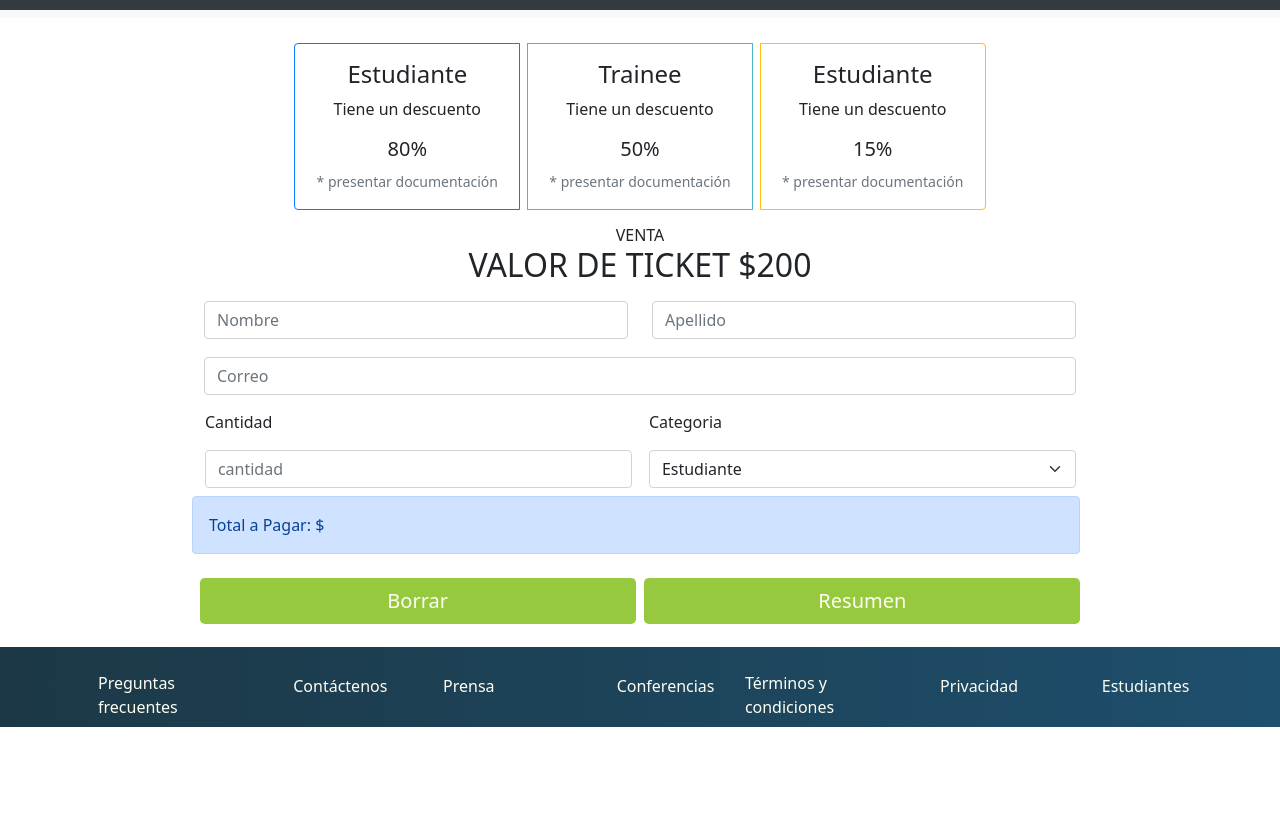
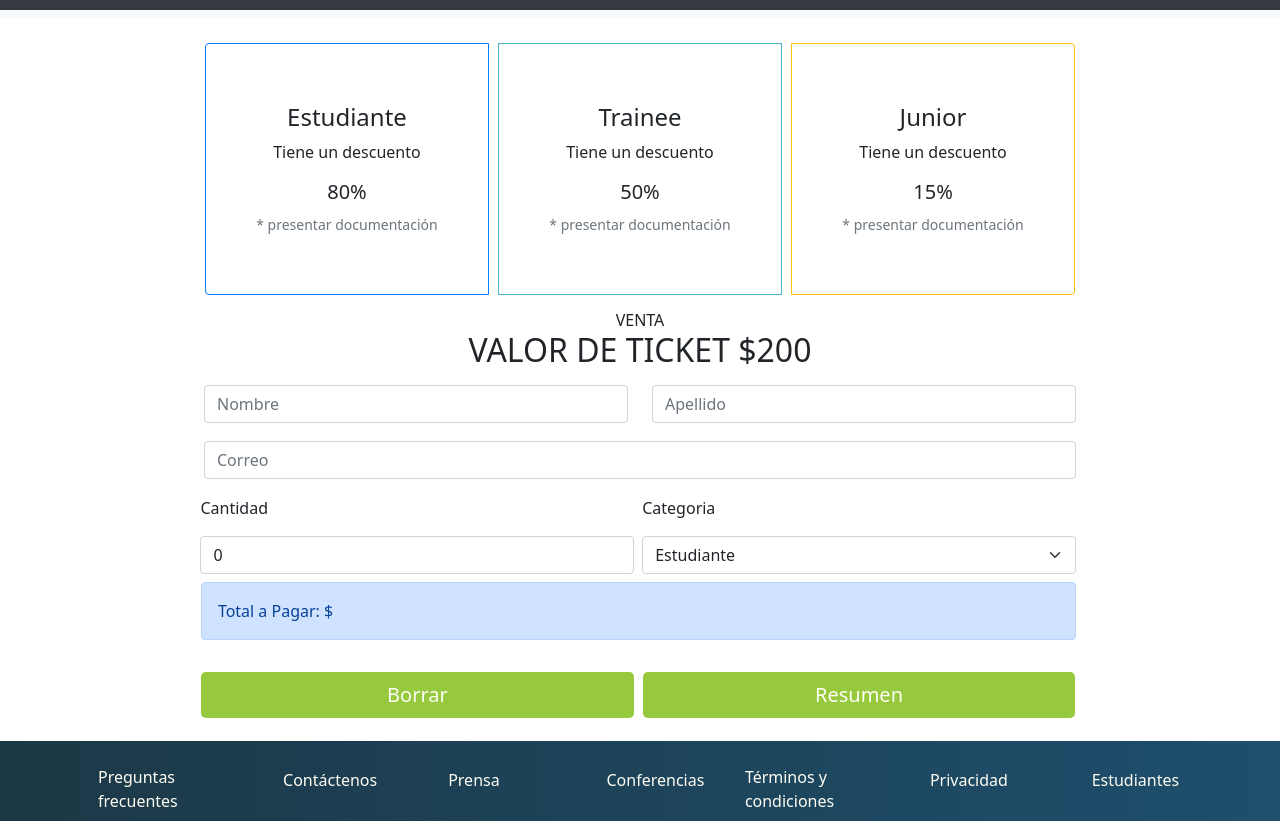
Before and after one commit to MGN97/Tp-integrador-front-end, a website: page tickets.html in a window 1280 px wide. Shown: the part 81-902 px from the top of the page. Before the commit the page ends 808 px from the top, so only its background shows below. Drawn offline with nearby package versions, Linux system fonts and the light colour scheme.

Commit message:
carrito terminado

```diff
--- /dev/null
+++ b/JS/script.js
@@ -0,0 +1,36 @@
+const compras = new Vue({
+    el: '#carrito',
+    data: {
+        totalAPagar: "",
+        number: 0,
+        selected: 1,
+        opciones: [
+            { text: 'Estudiante', value: 1 },
+            { text: 'Trainee', value: 2 },
+            { text: 'Junior', value: 3 }
+        ]
+    },
+    methods: {
+        Resumen() {
+            if (this.selected === 1) {
+                this.totalAPagar = this.descuento(80);
+            } else if (this.selected === 2) {
+                this.totalAPagar = this.descuento(50);
+            } else if (this.selected === 3) {
+                this.totalAPagar = this.descuento(15);
+            } else {
+                document.write('');
+            }
+        },
+        descuento(tipoDesc) {
+            return (200 * this.number) - (200 * this.number * tipoDesc / 100);
+        },
+
+        Borrar() {
+
+            this.number = 0;
+            this.totalAPagar = 0;
+        }
+
+    }
+})
--- a/css/mis_estilos.css
+++ b/css/mis_estilos.css
@@ -262,8 +262,13 @@ u {
     margin-top: 2%;
     text-align: center;
     gap: 1%;
-    margin-right: 23%;
-    margin-left: 23%;
+    margin-right: 16%;
+    margin-left: 16%;
+}
+
+.estirar {
+    margin-bottom: 15%;
+    margin-top: 15%;
 }
 
 #borde1 {
@@ -290,16 +295,26 @@ u {
     margin-top: -1%;
 }
 
-#margen1 {
-    margin-left: 1%;
+#input_correo {
+    margin-bottom: 2%;
 }
 
-#margen2 {
-    margin-left: 1%;
+#cantidad {
+    margin-left: 0.5%;
+}
+
+#categoria {
+    margin-right: 0%;
 }
 
 #separar {
     gap: 1%;
+    padding-left: 1.5%;
+    padding-right: 1%;
+}
+
+#resumen {
+    padding-left: 1%;
 }
 
 
--- a/tickets.html
+++ b/tickets.html
@@ -38,7 +38,7 @@
 
     <div class="card-group centrar">
         <div id="borde1" class="card" style="width: 18rem;">
-            <div class="card-body">
+            <div class="card-body estirar">
                 <h4 class="card-title">Estudiante</h4>
                 <p class="card-text">Tiene un descuento</p>
                 <h5 class="card-text">80%</h5>
@@ -47,7 +47,7 @@
         </div>
 
         <div id="borde2" class="card" style="width: 18rem;">
-            <div class="card-body">
+            <div class="card-body estirar">
                 <h4 class="card-title">Trainee</h4>
                 <p class="card-text">Tiene un descuento</p>
                 <h5 class="card-text">50%</h5>
@@ -56,8 +56,8 @@
         </div>
 
         <div id="borde3" class="card" style="width: 18rem;">
-            <div class="card-body">
-                <h4 class="card-title">Estudiante</h4>
+            <div class="card-body estirar">
+                <h4 class="card-title">Junior</h4>
                 <p class="card-text">Tiene un descuento</p>
                 <h5 class="card-text">15%</h5>
                 <small class="text-muted">* presentar documentación</small>
@@ -77,6 +77,11 @@
         </figure>
     </div>
 
+
+
+
+
+    <form id="carrito">
         <div id="form" class="row abajo1">
             <div class="col">
                 <input type="text" class="form-control" placeholder="Nombre" aria-label="First name">
@@ -85,47 +90,59 @@
                 <input type="text" class="form-control" placeholder="Apellido" aria-label="Last name">
             </div>
 
-        <div id="base" class="mb-3">
-            <input type="email" class="form-control" id="exampleInputEmail1" aria-describedby="emailHelp" placeholder="Correo">
+            <div class="centrado_perfecto">
+                <input type="email" id="input_correo" class="form-control" placeholder="Correo">
+            </div>
+
+            <!--
+            <div id="input_correo" class="mb-3">
+                <input type="email" class="form-control input_correo" id="exampleInputEmail1" aria-describedby="emailHelp" placeholder="Correo">
+            </div>-->
+
+            <div id="arriba1" class="row g-2">
+                <div id="cantidad" class="col-md">
+                    <p>Cantidad</p>
+                    <input v-model.type="number" class="form-control" placeholder="cantidad" @click="Borrar">
+                </div>
+
+                <div id="categoria" class="col-md">
+                    <p>Categoria</p>
+                    <select class="form-select" id="floatingSelectGrid" aria-label="Floating label select example" v-model="selected">
+                        <option v-for="opcion in opciones" :value="opcion.value">{{opcion.text}}</option>
+                    </select>
                 </div>
 
 
-        <div id="arriba1" class="row g-2">
-            <div id="margen1" class="col-md">
-                <p>Cantidad</p>
-                <div>
-                    <input type="number" class="form-control" id="floatingInputGrid" placeholder="cantidad">
-                </div>
-            </div>
-
-            <div id="margen2" class="col-md">
-                <div>
-                    <p>Categoria</p>
-                    <select class="form-select" id="floatingSelectGrid" aria-label="Floating label select example">
-                        <option value="1">Estudiante</option>
-                        <option value="2">Trainee</option>
-                        <option value="3">Junior</option>
-                    </select>
+                <div id="resumen">
+                    <div class="alert alert-primary" role="alert">
+                        <span>Total a Pagar: $ {{totalAPagar}}</span>
                     </div>
                 </div>
 
 
-            <div class="alert alert-primary" role="alert">
-                Total a Pagar: $
-            </div>
 
-        </div>
 
                 <!--Botones de BORRAR y de RESUMEN-->
                 <div id="separar" class="d-md-bloc centrado_perfecto">
                     <div class="d-grid col-md-6">
-                <button id="td4" type="button" class="btn btn-primary btn-lg">Borrar</button>
+                        <button id="td4" type="reset" @click="Borrar" class="btn btn-primary btn-lg">Borrar</button>
                     </div>
-            <div class="d-grid col-md-6">
-                <button id="td4" type="button" class="btn btn-primary btn-lg">Resumen</button>
+
+                    <div id="boton_resumen" class="d-grid col-md-6">
+                        <button id="td4" type="button" @click="Resumen" class="btn btn-primary btn-lg">Resumen</button>
                     </div>
                 </div>
             </div>
+        </div>
+
+    </form>
+
+
+
+
+
+
+
 
 
     <div class="footer">
@@ -190,7 +207,8 @@
             </div>
         </div>
 
-
+        <script src="https://cdn.jsdelivr.net/npm/vue@2.5.16/dist/vue.js"></script>
+        <script src="./JS/script.js"></script>
 </body>
 
 </html>
```
Also changed, not shown: README.md. Lines whose indentation alone changed are shown as unchanged.
